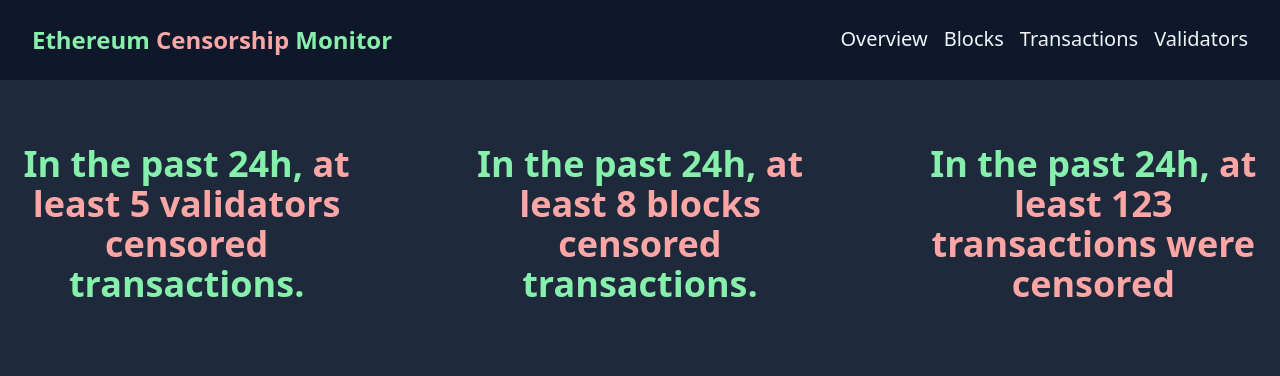
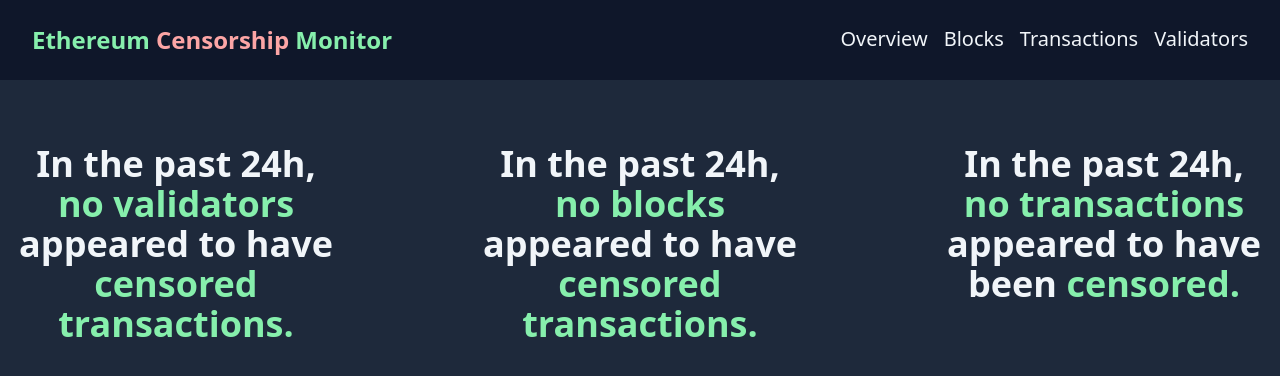
Before and after one commit to ethereum-censorship-monitor/ethereum-censorship-monitor, a Vue app in the folder frontend/: page / in a window 1280 px wide. Shown: the top 376 px of the page. Built offline with nearby package versions, Linux system fonts and the light colour scheme.

Commit message:
Show explicitly if no censorship was detected

```diff
--- a/frontend/src/routes/Blocks.vue
+++ b/frontend/src/routes/Blocks.vue
@@ -1,11 +1,14 @@
 <template>
-  <h1 class="mt-12 mb-12 text-center text-4xl font-bold">
-    Recent <span class="text-green-300">blocks</span> that
-    <span class="text-red-300">censored</span> transactions
-  </h1>
-  <div class="mx-auto">
+  <div v-if="data.length > 0">
+    <h1 class="mt-12 mb-12 text-center text-4xl font-bold">
+      Recent <span class="text-green-300">blocks</span> that
+      <span class="text-red-300">censored</span> transactions
+    </h1>
     <Table :header="header" :data="data" />
   </div>
+  <p v-else class="mt-12 text-center text-4xl font-bold text-green-300">
+    No censoring blocks detected
+  </p>
 </template>
 
 <script>
--- a/frontend/src/routes/Overview.vue
+++ b/frontend/src/routes/Overview.vue
@@ -1,18 +1,58 @@
 <template>
-  <div class="grid grid-cols-3 gap-20 mt-12">
-    <div class="text-4xl font-bold p-4 text-center text-green-300">
+  <div class="grid grid-cols-3 gap-28 mt-12">
+    <div class="text-4xl font-bold p-4 text-center">
       In the past 24h,
-      <span class="text-red-300">at least 5 validators censored</span>
-      transactions.
+      <span v-if="numValidators > 0">
+        at least
+        <span class="text-red-300">
+          {{ numValidators }} validators censored
+        </span>
+        transactions.
+      </span>
+      <span v-else class="text-green-300">
+        no validators <span class="text-slate-100">appeared to have</span>
+        censored transactions.
+      </span>
     </div>
-    <div class="text-4xl font-bold p-4 text-center text-green-300">
+    <div class="text-4xl font-bold p-4 text-center">
       In the past 24h,
-      <span class="text-red-300">at least 8 blocks censored</span>
-      transactions.
+      <span v-if="numBlocks > 0">
+        at least
+        <span class="text-red-300">{{ numBlocks }} blocks censored</span>
+        transactions.
+      </span>
+      <span v-else class="text-green-300">
+        no blocks <span class="text-slate-100">appeared to have</span>
+        censored transactions.
+      </span>
     </div>
-    <div class="text-4xl font-bold p-4 text-center text-green-300">
+    <div class="text-4xl font-bold p-4 text-center">
       In the past 24h,
-      <span class="text-red-300">at least 123 transactions were censored</span>
+      <span v-if="numTransactions > 0">
+        at least
+        <span class="text-red-300"
+          >{{ numTransactions }} transactions
+          <span class="text-slate-100">were</span> censored</span
+        >
+      </span>
+      <span v-else class="text-green-300">
+        no transactions
+        <span class="text-slate-100">appeared to have been</span>
+        censored.
+      </span>
     </div>
   </div>
 </template>
+
+<script>
+export default {
+  name: "Overview",
+  data() {
+    return {
+      numValidators: 0,
+      numBlocks: 0,
+      numTransactions: 0,
+    };
+  },
+};
+</script>
--- a/frontend/src/routes/Transactions.vue
+++ b/frontend/src/routes/Transactions.vue
@@ -1,11 +1,14 @@
 <template>
-  <h1 class="mt-12 mb-12 text-center text-4xl font-bold">
-    Recently <span class="text-red-300">censored </span>
-    <span class="text-green-300">transactions</span>
-  </h1>
-  <div class="mx-auto">
+  <div v-if="data.length > 0">
+    <h1 class="mt-12 mb-12 text-center text-4xl font-bold">
+      Recently <span class="text-red-300">censored </span>
+      <span class="text-green-300">transactions</span>
+    </h1>
     <Table :header="header" :data="data" />
   </div>
+  <p v-else class="mt-12 text-center text-4xl font-bold text-green-300">
+    No censored transactions detected
+  </p>
 </template>
 
 <script>
--- a/frontend/src/routes/Validators.vue
+++ b/frontend/src/routes/Validators.vue
@@ -1,11 +1,14 @@
 <template>
-  <h1 class="mt-12 mb-12 text-center text-4xl font-bold">
-    Recent <span class="text-green-300">validators</span> who
-    <span class="text-red-300">censored</span> transactions
-  </h1>
-  <div class="mx-auto">
+  <div v-if="data.length > 0">
+    <h1 class="mt-12 mb-12 text-center text-4xl font-bold">
+      Recent <span class="text-green-300">validators</span> who
+      <span class="text-red-300">censored</span> transactions
+    </h1>
     <Table :header="header" :data="data" />
   </div>
+  <p v-else class="mt-12 text-center text-4xl font-bold text-green-300">
+    No censoring validators detected
+  </p>
 </template>
 
 <script>
```
